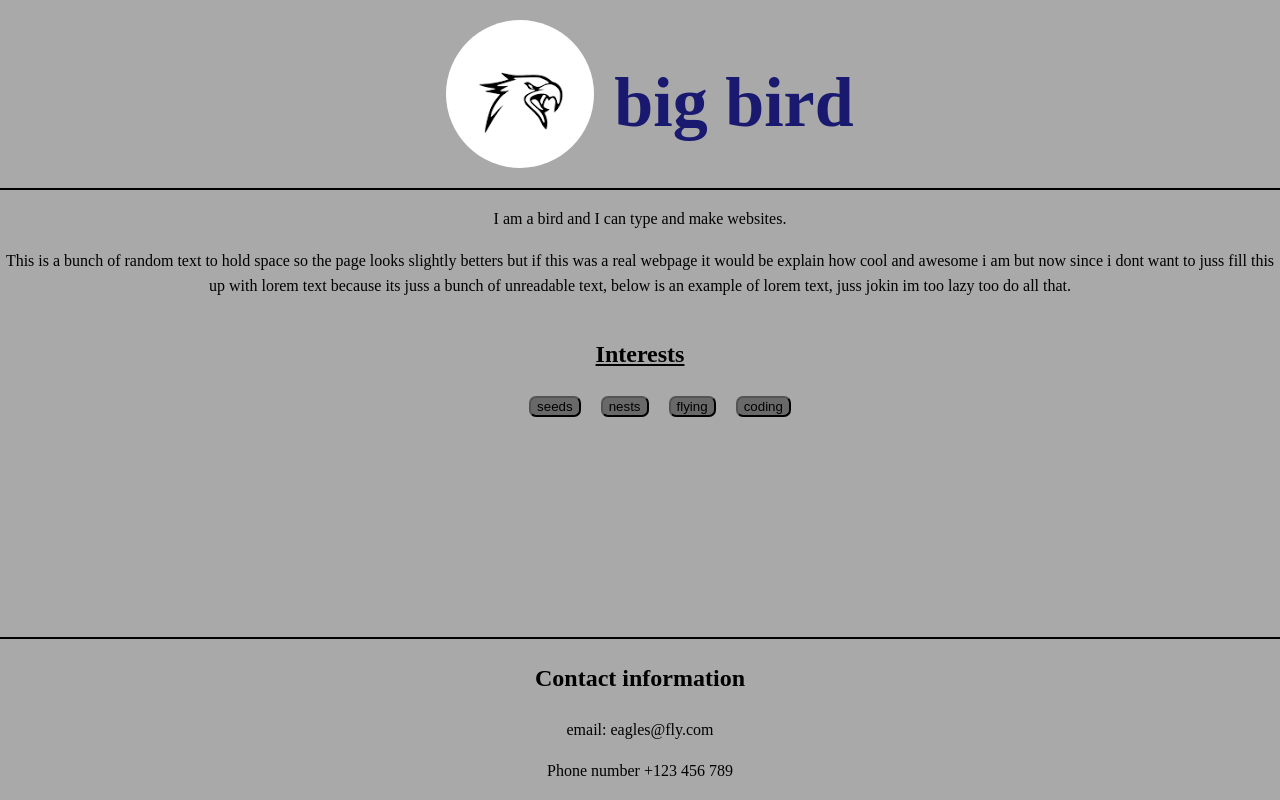
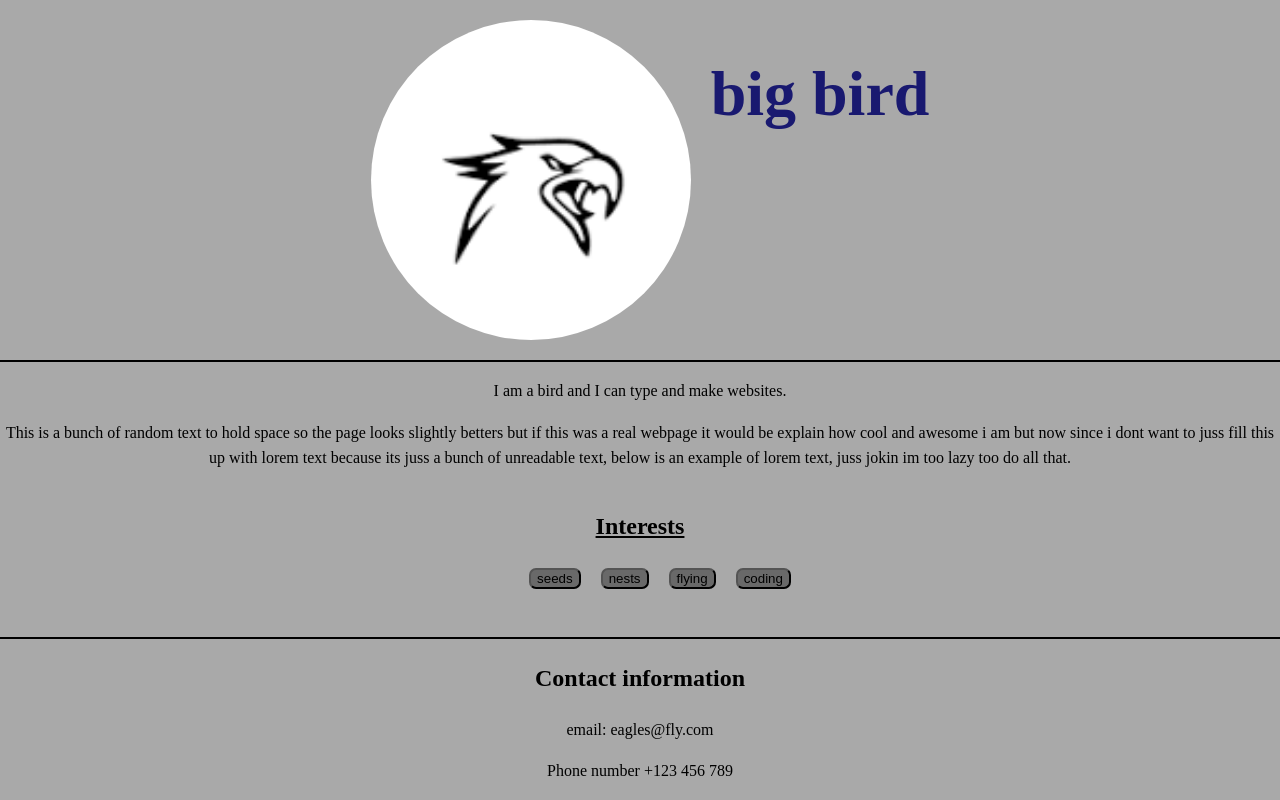
Before and after one commit to wytee64/wad-pages-and-practices, a website: page index.html in a window 1280 px wide. Drawn offline with Linux system fonts and the light colour scheme.

Commit message:
change width and height of img to % and also font size of h1

```diff
--- a/index.html
+++ b/index.html
@@ -9,7 +9,7 @@
 </head>
 <body>
 <header>
-    <img src="download.png" width="148" alt="bird-pic">
+    <img src="download.png" width="25%" height="25%" alt="bird-pic">
     <h1>big bird</h1>
 </header>
     <section id="aboutMe">
--- a/style.css
+++ b/style.css
@@ -41,7 +41,7 @@ h1 {
   color: midnightblue;
   text-align: center;
   margin-bottom: 20px;
-  font-size:70px;
+  font-size:400%;
 
 }
 p, h2, li {
```
